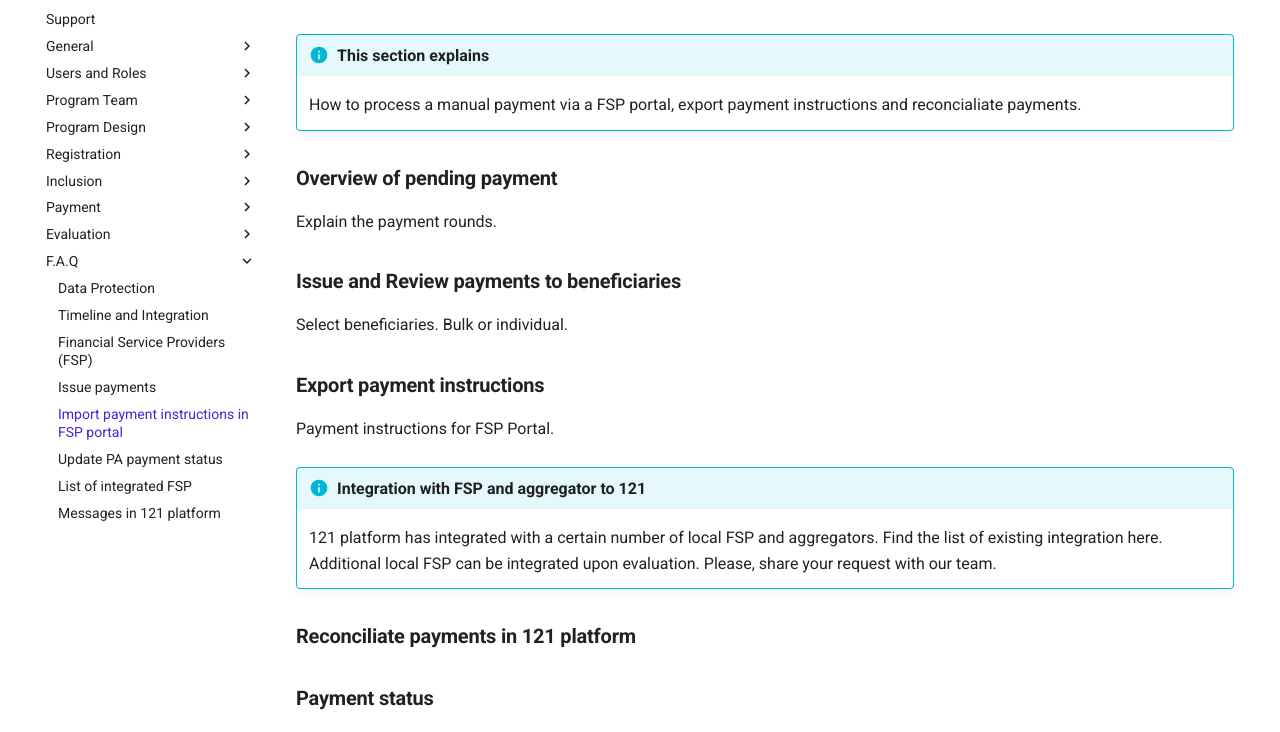
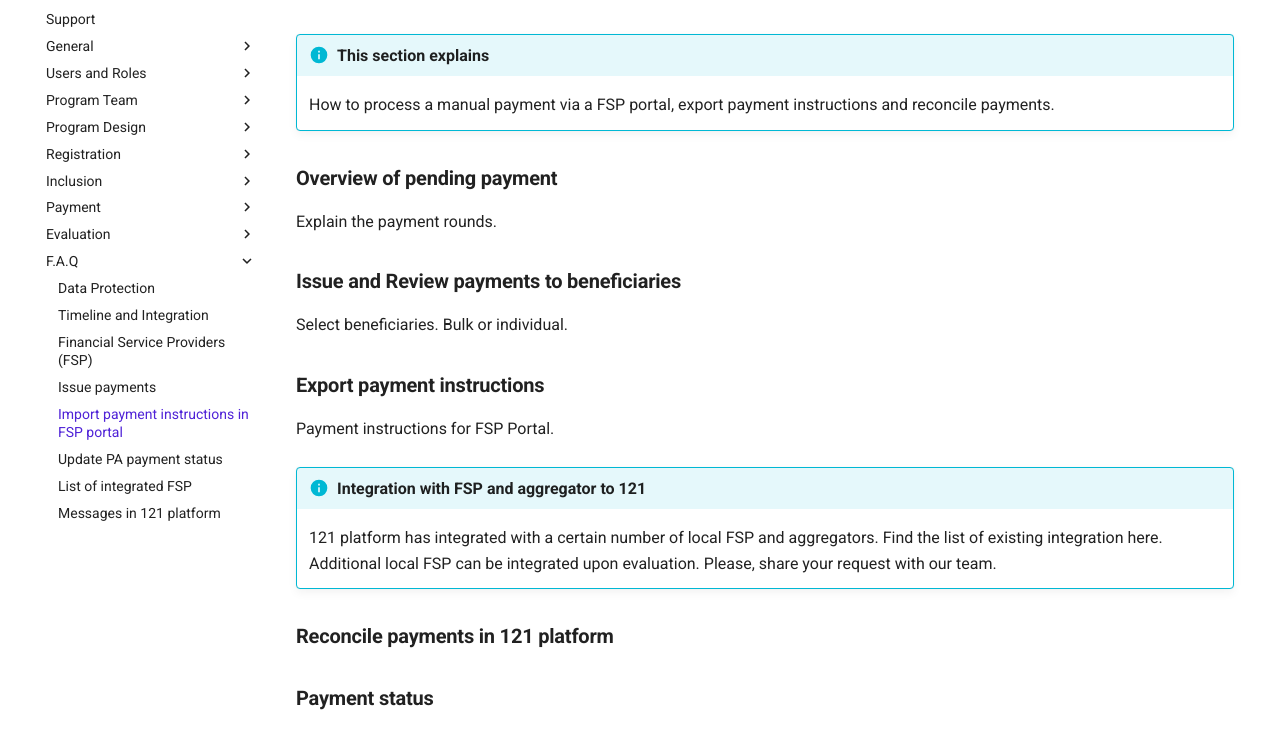
Before and after one commit to rodekruis/data-service-catalogue, an MkDocs documentation site: the page built from docs/payment/issue-payment-fsp-portal.md, in a window 1280 px wide and 1322 px high. Shown: the part 146-878 px from the top of the window. Built offline with MkDocs 1.6.1 and Material for MkDocs 9.7.7, drawn with Linux system fonts in a browser that asks for light colours; plug-ins that fetch from the network failed and are left out.

Commit message:
fix: Use consistent (and correctly written) terms

```diff
--- a/docs/payment/issue-payment-fsp-portal.md
+++ b/docs/payment/issue-payment-fsp-portal.md
@@ -5,7 +5,7 @@ hide:
 ---
 
 !!! info "This section explains"
-    How to process a manual payment via a FSP portal, export payment instructions and reconcialiate payments.
+    How to process a manual payment via a FSP portal, export payment instructions and reconcile payments.
 
 
 ### Overview of pending payment
@@ -24,7 +24,7 @@ Payment instructions for FSP Portal.
     121 platform has integrated with a certain number of local FSP and aggregators. Find the list of existing integration here.
     Additional local FSP can be integrated upon evaluation. Please, share your request with our team.
 
-### Reconciliate payments in 121 platform
+### Reconcile payments in 121 platform
 
 
 ### Payment status
--- a/mkdocs.yml
+++ b/mkdocs.yml
@@ -90,7 +90,7 @@ nav:
       - 'Timeline and Integration': 'faq/timeline-121-integration.md'
       - 'Financial Service Providers (FSP)': 'faq/financial-service-provider.md'
       - 'Issue a payment (integrated FSP)': 'payment/issue-payment-integrated-fsp.md'
-      - 'Send and reconciliate payment instructions (FSP portal)': 'payment/issue-payment-fsp-portal.md'
+      - 'Send and reconcile payment instructions (FSP portal)': 'payment/issue-payment-fsp-portal.md'
       - 'Change PA status in payment phase': 'payment/change-pa-status-program.md'
       - 'List of integrated FSP': 'payment/integration-fsp.md'
       - 'Notification messages to 121 payment users': 'payment/list-messages-payments.md'
```
Also changed, not shown: docs/faq/timeline-121-integration.md (+1 -1 lines), docs/payment/payment.md (+1 -1 lines).
